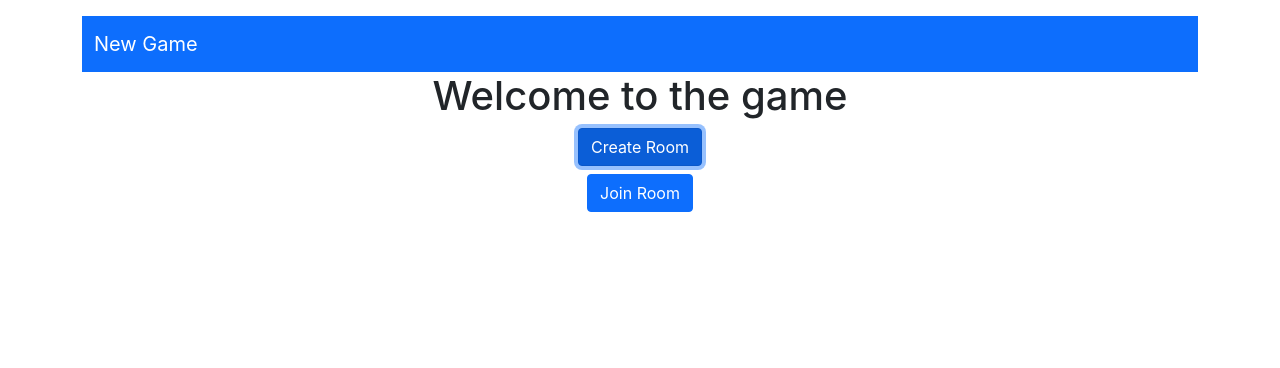
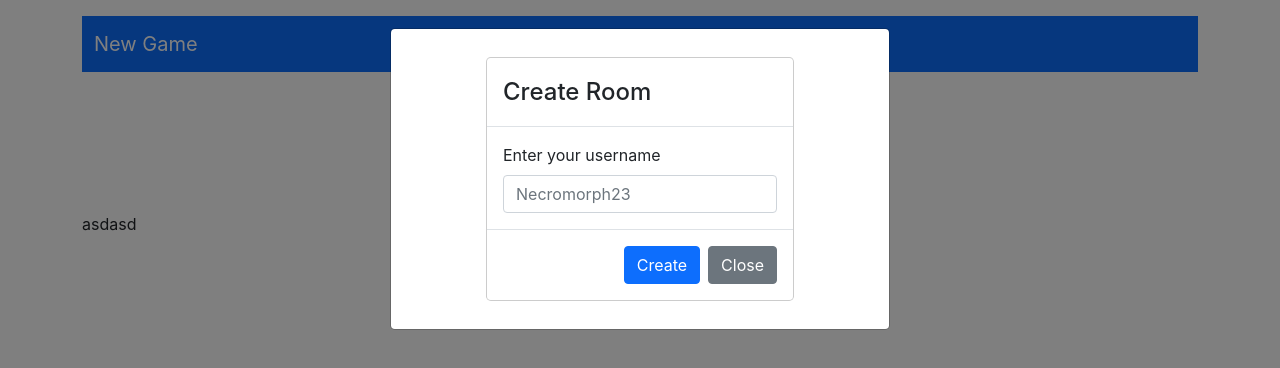
Before and after one commit to kratos2377/multiplayer_threejs, a React (Create React App) app in the folder client/: page /game/1 in a window 1280 px wide. Both pictures are taken after a click on the button "Create Room". Shown: the top 368 px of the page. Built offline with nearby package versions, Linux system fonts and the light colour scheme; the HTML template or start-up script is replaced by a standard one.

Commit message:
Components Added

```diff
--- a/client/src/App.tsx
+++ b/client/src/App.tsx
@@ -1,6 +1,7 @@
 import React from "react";
 import { Container } from "react-bootstrap";
 import { BrowserRouter as Router, Route } from "react-router-dom";
+import { GameScreen } from "./pages/GameScreen";
 import { HomeScreen } from "./pages/HomeScreen";
 
 function App() {
@@ -10,6 +11,7 @@ function App() {
         <Container>
           {/* <Route path="/" element={<HomeScreen />} /> */}
           <Route path="/" component={HomeScreen} />
+          <Route path="/game/:roomId" component={GameScreen} />
         </Container>
       </main>
     </Router>
--- /dev/null
+++ b/client/src/pages/GameScreen.tsx
@@ -0,0 +1,16 @@
+import React, { useState, useEffect } from "react";
+import { useParams } from "react-router-dom";
+
+interface GameScreenRoomIdProps {
+  roomId: string;
+}
+
+export const GameScreen: React.FC<GameScreenRoomIdProps> = () => {
+  const { roomId } = useParams<GameScreenRoomIdProps>();
+  console.log(roomId);
+  return (
+    <>
+      <div>asdasd</div>
+    </>
+  );
+};
--- a/client/src/pages/HomeScreen.tsx
+++ b/client/src/pages/HomeScreen.tsx
@@ -1,20 +1,104 @@
-import React from "react";
-import { Button, Col } from "react-bootstrap";
+import React, { useState } from "react";
+import { Button, Col, Modal, Form, Container, Row } from "react-bootstrap";
 import Header from "../components/Header";
 
 export const HomeScreen = () => {
+  const [username, setUsername] = useState("");
+  const [code, setCode] = useState("");
+
+  const [openCreateRoomModal, setOpenCreateRoom] = useState(false);
+  const [openJoinRoomModal, setOpenJoinRoom] = useState(false);
+
+  const changeCreateRoomStatus = () => setOpenCreateRoom(true);
+  const changeJoinRoomStatus = () => setOpenJoinRoom(true);
+  const handleClose = () => {
+    setOpenCreateRoom(false);
+    setOpenJoinRoom(false);
+  };
+
+  const createRoom = () => {};
+
+  const joinRoom = () => {};
+
   return (
     <>
       <Header />
       <h1 className="d-flex justify-content-center">Welcome to the game</h1>
       <div>
         <Col className="d-flex justify-content-center my-2">
-          <Button>Create Room</Button>
+          <Button onClick={changeCreateRoomStatus}>Create Room</Button>
         </Col>
         <Col className="d-flex justify-content-center">
-          <Button>Join Room</Button>
+          <Button onClick={changeJoinRoomStatus}>Join Room</Button>
         </Col>
       </div>
+
+      <Modal show={openCreateRoomModal}>
+        <Modal.Dialog>
+          <Modal.Header>
+            <Modal.Title>Create Room</Modal.Title>
+          </Modal.Header>
+
+          <Modal.Body>
+            <Form>
+              <Form.Group>
+                <Form.Label>Enter your username</Form.Label>
+                <Form.Control
+                  type="text"
+                  placeholder="Necromorph23"
+                  onChange={(e) => setUsername(e.target.value)}
+                />
+              </Form.Group>
+            </Form>
+          </Modal.Body>
+
+          <Modal.Footer>
+            <Button variant="primary">Create</Button>
+            <Button variant="secondary" onClick={handleClose}>
+              Close
+            </Button>
+          </Modal.Footer>
+        </Modal.Dialog>
+      </Modal>
+
+      <Modal show={openJoinRoomModal}>
+        <Modal.Dialog>
+          <Modal.Header>
+            <Modal.Title>Join Room</Modal.Title>
+          </Modal.Header>
+
+          <Modal.Body>
+            <Form>
+              <Form.Group>
+                <Form.Label>Enter your username</Form.Label>
+                <Form.Control
+                  type="text"
+                  placeholder="Necromorph23"
+                  onChange={(e) => setUsername(e.target.value)}
+                />
+              </Form.Group>
+              <Form.Group
+                className="mb-3"
+                controlId="exampleForm.ControlInput1"
+              >
+                <Form.Label>Enter Room Code</Form.Label>
+                <Form.Control
+                  type="text"
+                  placeholder="qwerty123"
+                  onChange={(e) => setCode(e.target.value)}
+                />
+              </Form.Group>
+            </Form>
+          </Modal.Body>
+
+          <Modal.Footer>
+            <Button variant="primary">Join Room</Button>
+            <Button variant="secondary" onClick={handleClose}>
+              Close
+            </Button>
+          </Modal.Footer>
+        </Modal.Dialog>
+      </Modal>
     </>
   );
 };
```
